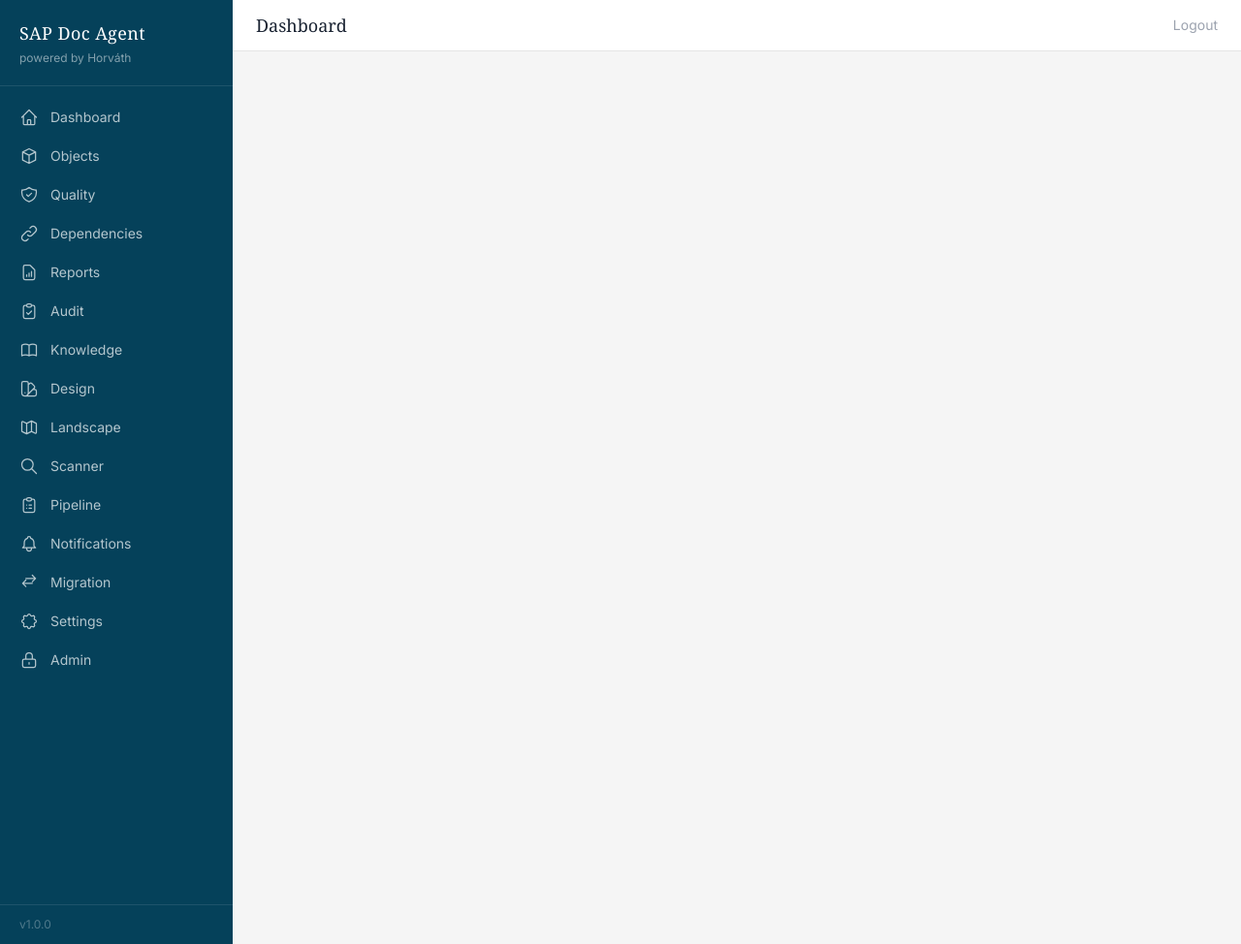
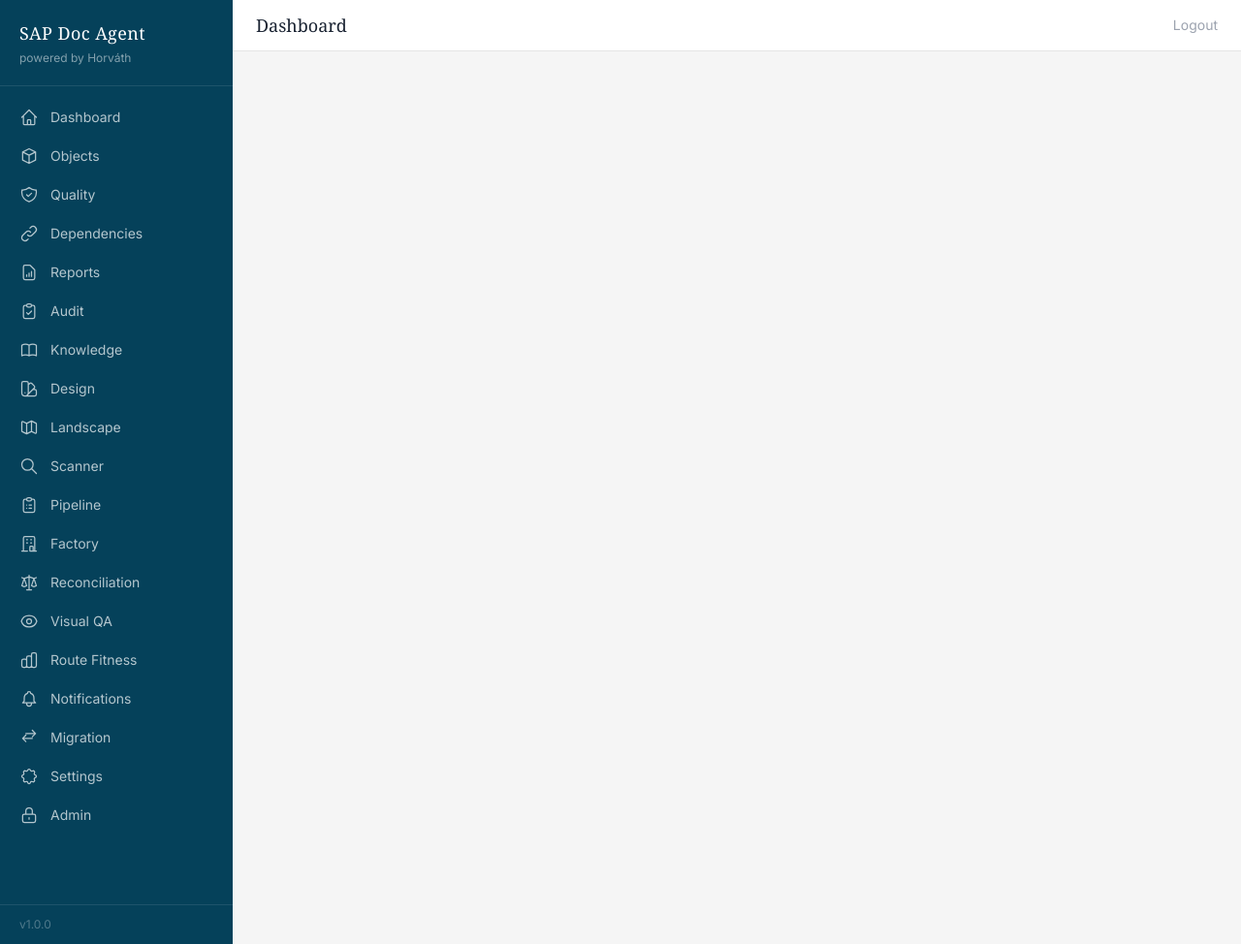
Before and after one commit to hschuettken/sap-doc-agent, a Python web app: template src/spec2sphere/web/templates/base.html in a window 1280 px wide. Shown: the whole page at 97% size. Run offline with Jinja, Linux system fonts and the light colour scheme; the template is opened without the code that fills it, so the values that code supplies are empty; some libraries are stand-ins or nearby versions.

Commit message:
feat(session5): add factory nav items + Oracle registration
Register 7 new endpoints (factory/reconciliation/visual-qa/lab-fitness/browser-view + deploy APIs) with the Integration Oracle. Add Factory, Reconciliation, Visual QA, and Route Fitness nav items to the sidebar using SVG icons consistent with existing nav style.

Co-Authored-By: Claude Sonnet 4.6 <noreply@anthropic.com>

```diff
--- a/src/spec2sphere/web/templates/base.html
+++ b/src/spec2sphere/web/templates/base.html
@@ -49,6 +49,10 @@
             ("landscape", "Landscape", "M9 20l-5.447-2.724A1 1 0 013 16.382V5.618a1 1 0 011.447-.894L9 7m0 13l6-3m-6 3V7m6 10l4.553 2.276A1 1 0 0021 18.382V7.618a1 1 0 00-.553-.894L15 4m0 13V4m0 0L9 7"),
             ("scanner", "Scanner", "M21 21l-6-6m2-5a7 7 0 11-14 0 7 7 0 0114 0z"),
             ("pipeline", "Pipeline", "M9 5H7a2 2 0 00-2 2v12a2 2 0 002 2h10a2 2 0 002-2V7a2 2 0 00-2-2h-2M9 5a2 2 0 002 2h2a2 2 0 002-2M9 5a2 2 0 012-2h2a2 2 0 012 2m-3 7h3m-3 4h3m-6-4h.01M9 16h.01"),
+            ("factory", "Factory", "M19 21V5a2 2 0 00-2-2H7a2 2 0 00-2 2v16m14 0h2m-2 0h-5m-9 0H3m2 0h5M9 7h1m-1 4h1m4-4h1m-1 4h1m-2 10v-5a1 1 0 011-1h2a1 1 0 011 1v5m-4 0h4"),
+            ("reconciliation", "Reconciliation", "M3 6l3 1m0 0l-3 9a5.002 5.002 0 006.001 0M6 7l3 9M6 7l6-2m6 2l3-1m-3 1l-3 9a5.002 5.002 0 006.001 0M18 7l3 9m-3-9l-6-2m0-2v2m0 16V5m0 16H9m3 0h3"),
+            ("visual-qa", "Visual QA", "M15 12a3 3 0 11-6 0 3 3 0 016 0z M2.458 12C3.732 7.943 7.523 5 12 5c4.478 0 8.268 2.943 9.542 7-1.274 4.057-5.064 7-9.542 7-4.477 0-8.268-2.943-9.542-7z"),
+            ("lab/fitness", "Route Fitness", "M9 19v-6a2 2 0 00-2-2H5a2 2 0 00-2 2v6a2 2 0 002 2h2a2 2 0 002-2zm0 0V9a2 2 0 012-2h2a2 2 0 012 2v10m-6 0a2 2 0 002 2h2a2 2 0 002-2m0 0V5a2 2 0 012-2h2a2 2 0 012 2v14a2 2 0 01-2 2h-2a2 2 0 01-2-2z"),
             ("notifications", "Notifications", "M15 17h5l-1.405-1.405A2.032 2.032 0 0118 14.158V11a6.002 6.002 0 00-4-5.659V5a2 2 0 10-4 0v.341C7.67 6.165 6 8.388 6 11v3.159c0 .538-.214 1.055-.595 1.436L4 17h5m6 0v1a3 3 0 11-6 0v-1m6 0H9"),
             ("migration/projects", "Migration", "M8 7h12m0 0l-4-4m4 4l-4 4m0 2H4m0 0l4 4m-4-4l4-4"),
             ("settings", "Settings", "M10.325 4.317c.426-1.756 2.924-1.756 3.35 0a1.724 1.724 0 002.573 1.066c1.543-.94 3.31.826 2.37 2.37a1.724 1.724 0 001.066 2.573c1.756.426 1.756 2.924 0 3.35a1.724 1.724 0 00-1.066 2.573c.94 1.543-.826 3.31-2.37 2.37a1.724 1.724 0 00-2.573 1.066c-.426 1.756-2.924 1.756-3.35 0a1.724 1.724 0 00-2.573-1.066c-1.543.94-3.31-.826-2.37-2.37a1.724 1.724 0 00-1.066-2.573c-1.756-.426-1.756-2.924 0-3.35a1.724 1.724 0 001.066-2.573c-.94-1.543.826-3.31 2.37-2.37.996.608 2.296.07 2.572-1.065z"),
```
Also changed, not shown: src/spec2sphere/web/server.py (+7 -0 lines).
